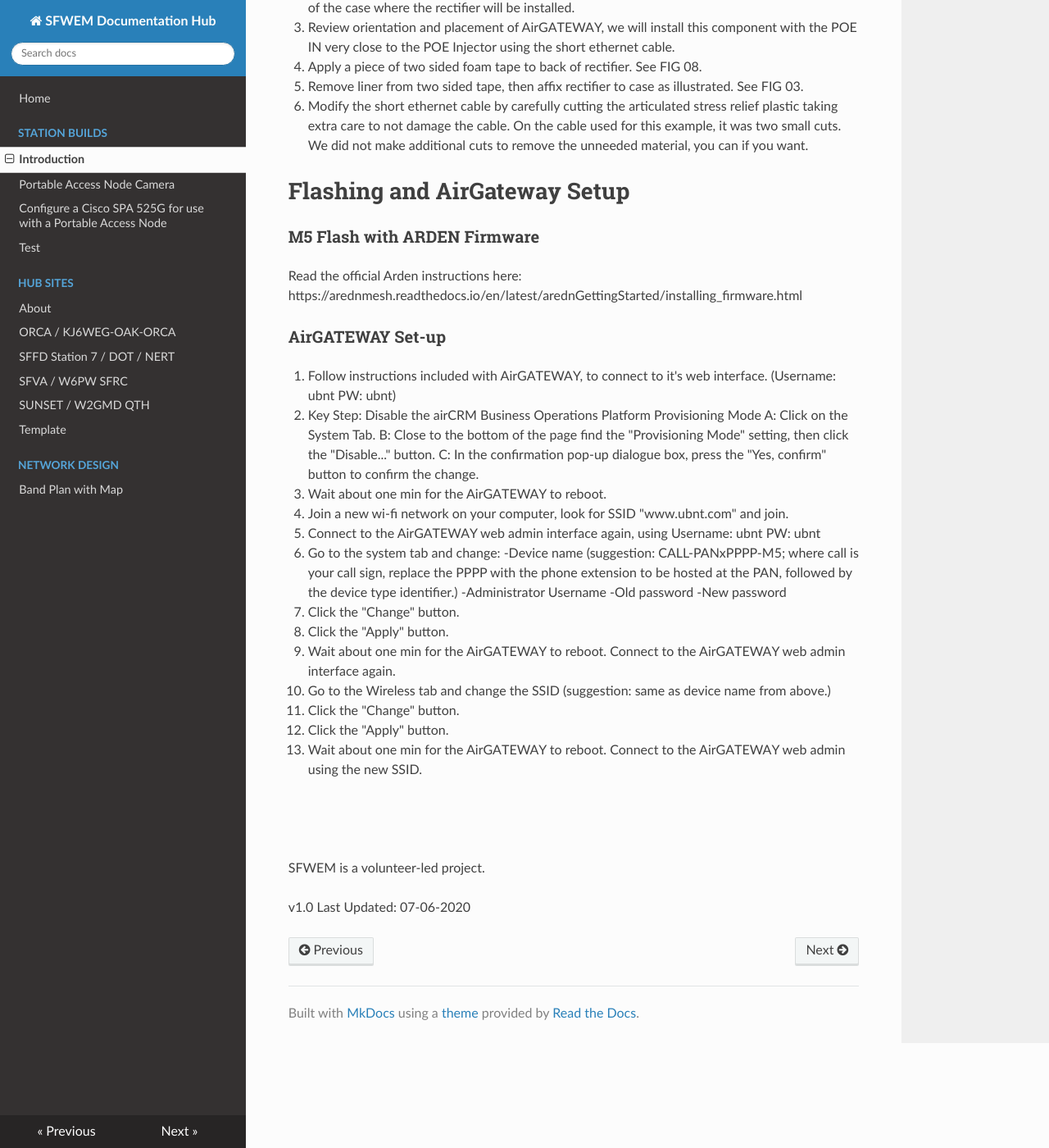
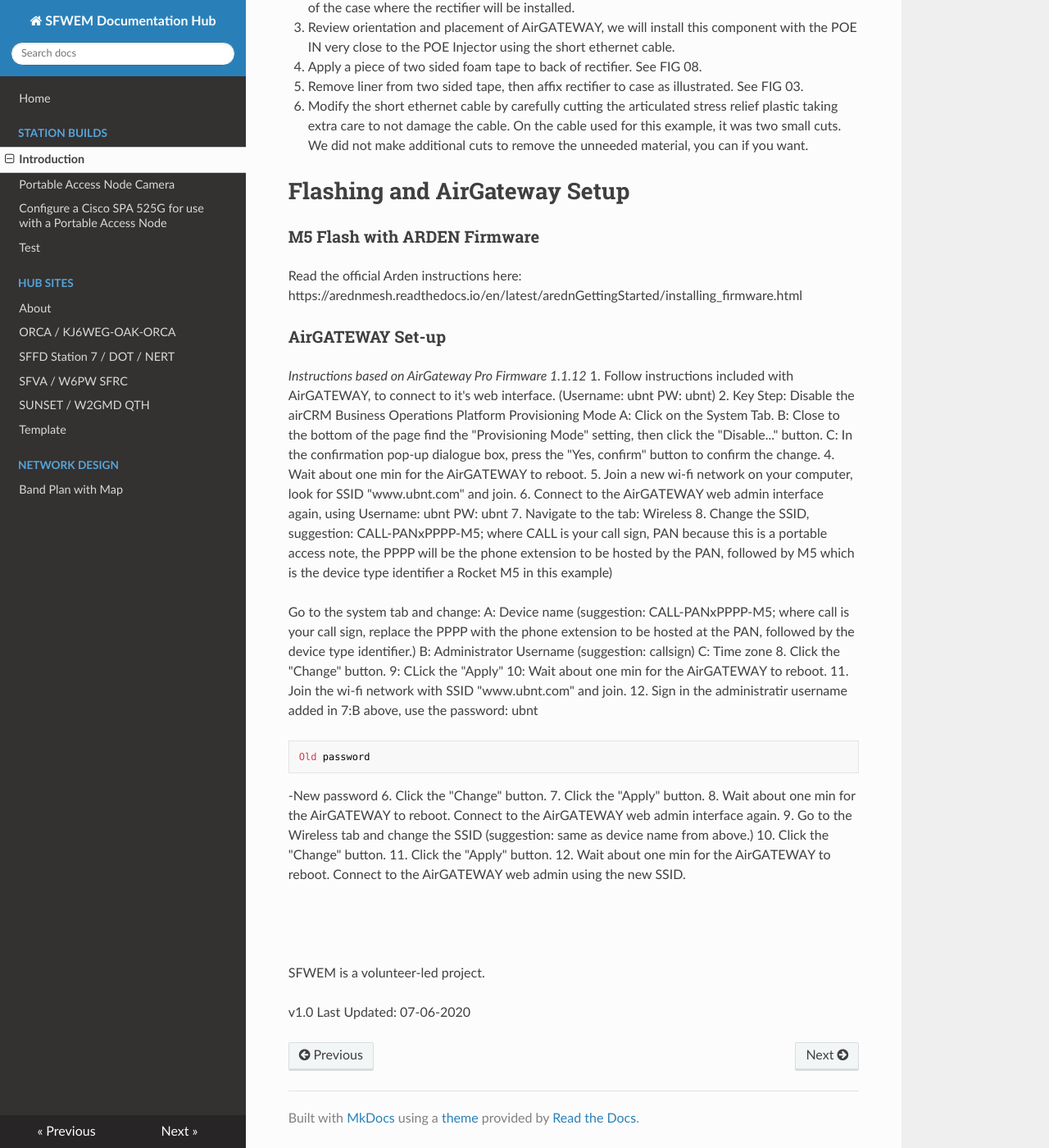
Before and after one commit to sfwem/SFWEM-Docs, an MkDocs documentation site: the page built from docs/Station_Builds/PAN_1.0.md, in a window 1280 px wide and 1400 px high, scrolled down 2655 px. Shown: the whole window at 82% size. Built offline with MkDocs 1.6.1, drawn with Linux system fonts in a browser that asks for light colours; nearby versions of some CDN libraries.

Commit message:
Update PAN_1.0.md

```diff
--- a/docs/Station_Builds/PAN_1.0.md
+++ b/docs/Station_Builds/PAN_1.0.md
@@ -88,6 +88,7 @@ https://arednmesh.readthedocs.io/en/latest/arednGettingStarted/installing_firmwa
 
 ### AirGATEWAY Set-up
 
+<I> Instructions based on AirGateway Pro Firmware 1.1.12</I>
 1. Follow instructions included with AirGATEWAY, to connect to it's web interface. (Username: ubnt PW: ubnt)
 2. Key Step: Disable the airCRM Business Operations Platform Provisioning Mode
     A: Click on the System Tab.
@@ -96,10 +97,23 @@ https://arednmesh.readthedocs.io/en/latest/arednGettingStarted/installing_firmwa
 4. Wait about one min for the AirGATEWAY to reboot.
 5. Join a new wi-fi network on your computer, look for SSID "www.ubnt.com" and join.
 6. Connect to the AirGATEWAY web admin interface again, using Username: ubnt PW: ubnt
-7. Go to the system tab and change:
-  -Device name (suggestion: CALL-PANxPPPP-M5; where call is your call sign, replace the PPPP with the phone extension to be hosted at the PAN, followed by the device type identifier.)
-  -Administrator Username
-  -Old password
+7. Navigate to the tab: Wireless
+8. Change the SSID, suggestion: CALL-PANxPPPP-M5; where CALL is your call sign, PAN because this is a portable access note, the PPPP will be the phone extension to be hosted by the PAN, followed by M5 which is the device type identifier a Rocket M5 in this example)
+
+
+
+Go to the system tab and change:
+    A: Device name (suggestion: CALL-PANxPPPP-M5; where call is your call sign, replace the PPPP with the phone extension to be hosted at the PAN, followed by the device type identifier.)
+    B: Administrator Username (suggestion: callsign)
+    C: Time zone
+8. Click the "Change" button.
+9: CLick the "Apply"
+10: Wait about one min for the AirGATEWAY to reboot.
+11. Join the wi-fi network with SSID "www.ubnt.com" and join.
+12. Sign in the administratir username added in 7:B above, use the password: ubnt
+
+
+    Old password
   -New password
 6. Click the "Change" button.
 7. Click the "Apply" button.
```
